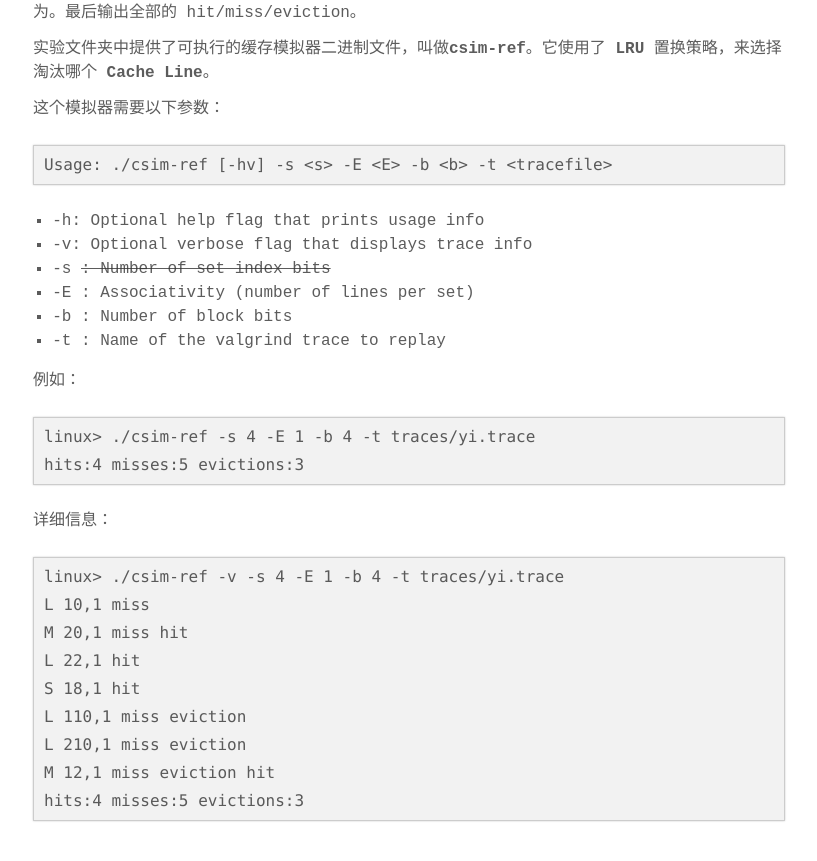
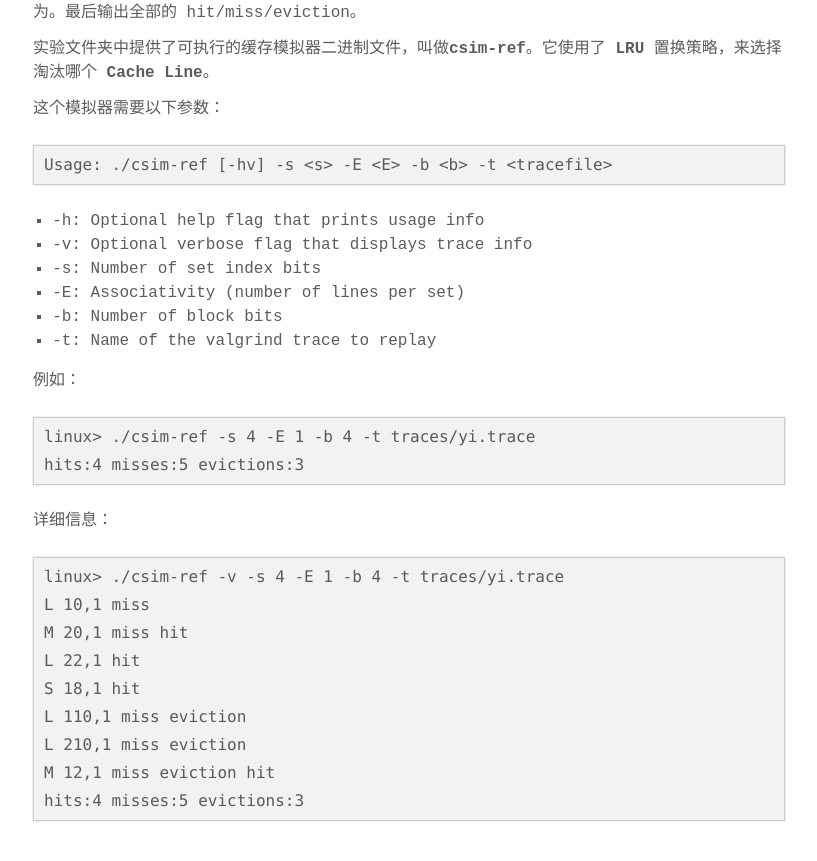
Before and after one commit to drivebyer/old-blog-theme, a Jekyll site: the page built from _posts/2019-02-14-深入理解计算机系统-Cache-Lab-实验报告.md, in a window 1280 px wide and 900 px high, scrolled down 1457 px. Shown: the top 861 px of the window, without its empty margins (231-1048 px from the left). Built offline with Jekyll 4.4.1, drawn with Linux system fonts in a browser that asks for light colours; some web fonts are replaced.

```diff
--- a/_posts/2019-02-14-深入理解计算机系统-Cache-Lab-实验报告.md
+++ b/_posts/2019-02-14-深入理解计算机系统-Cache-Lab-实验报告.md
@@ -75,10 +75,10 @@ Usage: ./csim-ref [-hv] -s <s> -E <E> -b <b> -t <tracefile>
 
 1. -h: Optional help flag that prints usage info
 2. -v: Optional verbose flag that displays trace info
-3. -s <s>: Number of set index bits
-4. -E <E>: Associativity (number of lines per set)
-5. -b <b>: Number of block bits
-6. -t <tracefile>: Name of the valgrind trace to replay
+3. -s: Number of set index bits
+4. -E: Associativity (number of lines per set)
+5. -b: Number of block bits
+6. -t: Name of the valgrind trace to replay
 
 例如：
 
```
